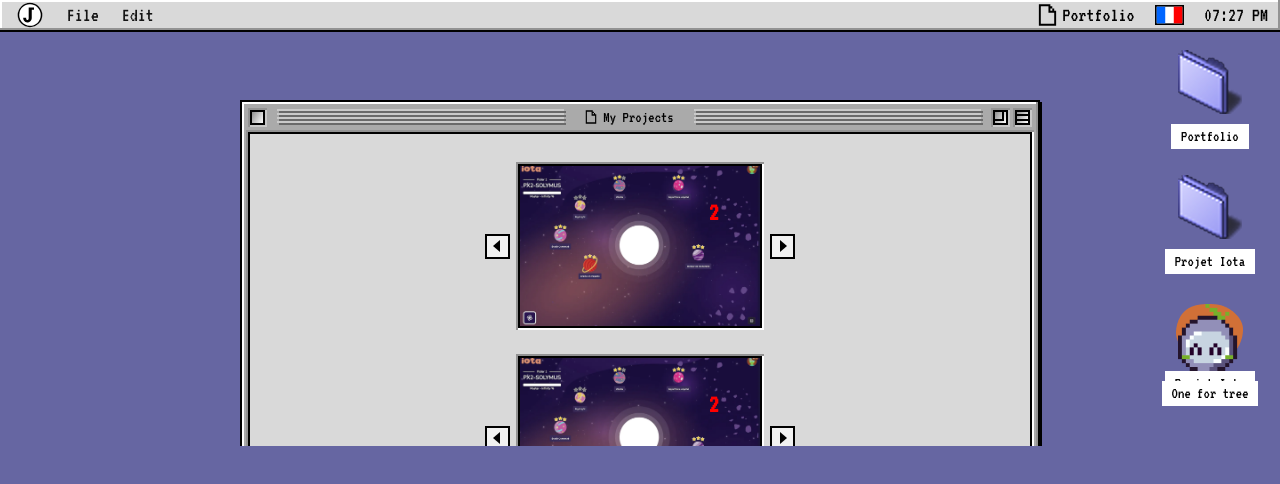
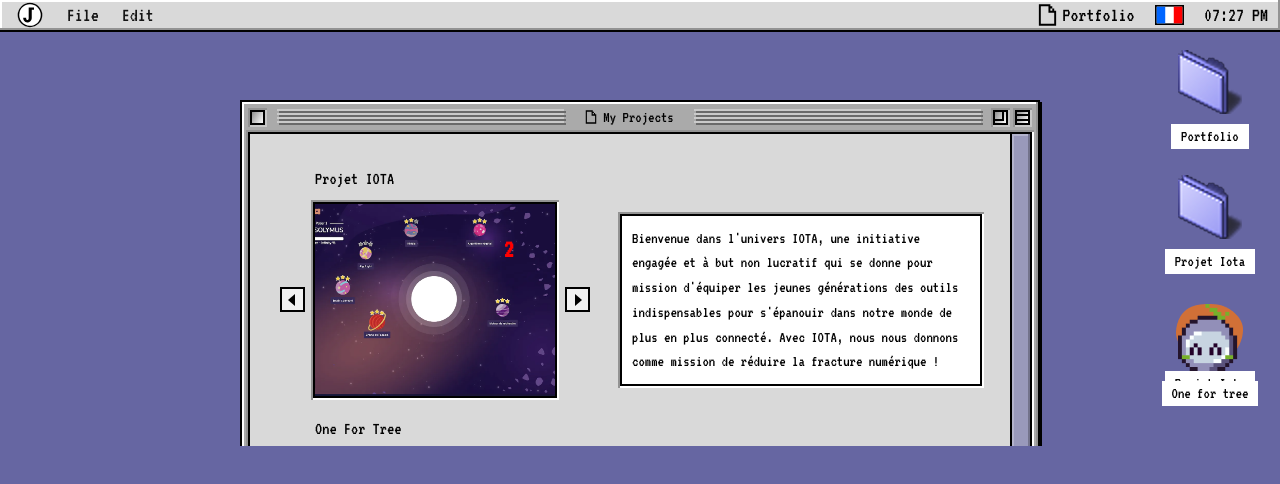
Before and after one commit to juthomas/Portfolio-Mac9.1, a Next.js app: page / in a window 1280 px wide. Shown: the top 484 px of the page. Built offline with nearby package versions, Linux system fonts and the light colour scheme.

Commit message:
[ADD] ScrollBar

```diff
--- a/Windows/ProjectsWindow/ProjectsWindow.tsx
+++ b/Windows/ProjectsWindow/ProjectsWindow.tsx
@@ -3,6 +3,7 @@ import { Box, Flex, List, Space, Text, Title } from '@mantine/core';
 import { Carousel } from '@/components/Carousel/Carousel';
 import mdma from '@/assets/carousels/mdma.webp';
 import iota from '@/assets/carousels/holy.webp';
+import classes from '@/styles/theme.module.css';
 
 export default function ProjectsWindow(): JSX.Element {
   const slides = [
@@ -12,9 +13,67 @@ export default function ProjectsWindow(): JSX.Element {
 
   return (
     <Flex direction="column" align="center" h="100%">
-      <Flex direction="column" align="center" h="100%" w="100%" pt="xl" maw="650px">
-        <Carousel slides={slides} options={{ loop: true }} />
+      <Flex direction="column" align="center" h="100%" w="100%" pt="xl" maw="700px">
+        <Text fz="lg" ta="left" ml={70} mb="xs" w="100%">
+          Projet IOTA
+        </Text>
+        <Flex gap="xl" align="center">
+          <Carousel slides={slides} options={{ loop: true }} />
+          <Box p="xs" w="100%" h="100%" bg="white" className={classes.retroBox}>
+            <Text ta="left" w="100%">
+              {`Bienvenue dans l'univers IOTA, une initiative engagée et à but non lucratif qui se
+              donne pour mission d'équiper les jeunes générations des outils indispensables pour
+              s'épanouir dans notre monde de plus en plus connecté. Avec IOTA, nous nous donnons
+              comme mission de réduire la fracture numérique !`}
+            </Text>
+          </Box>
+        </Flex>
+        <Space h="lg" />
+        <Text fz="lg" ta="left" ml={70} mb="xs" w="100%">
+          One For Tree
+        </Text>
+        <Flex gap="xl" align="center">
+          <Carousel slides={slides} options={{ loop: true }} />
+          <Box p="xs" w="100%" h="100%" bg="white" className={classes.retroBox}>
+            <Text ta="left" w="100%">
+              {`Jeu gagnant d'une Gamejam de 48h organisé par la Vivatech, One For Tree vous fait
+              incarner un robot qui doit coopérer avec ses compères pour reboiser une planète
+              poluée. Un jeu mignon, multijoueur avec un message green tech et positif.`}
+            </Text>
+          </Box>
+        </Flex>
+        <Space h="lg" />
+        <Text fz="lg" ta="left" ml={70} mb="xs" w="100%">
+          Mega Drinking Machina Adventure
+        </Text>
+        <Flex gap="xl" align="center">
+          <Carousel slides={slides} options={{ loop: true }} />
+          <Box p="xs" w="100%" h="100%" bg="white" className={classes.retroBox}>
+            <Text ta="left" w="100%">
+              {`A travers le projet Mega Drinking Machina Adventure™ nous voulons faire vivre à nos
+              très chers futurs utilisateurs une simulation, familiale, de cette aventure hors du
+              commun. Une compilation de 11 jeux jouables à 5 joueurs mettront vos amitiés et vos
+              nerfs à rudes épreuves.`}
+            </Text>
+          </Box>
+        </Flex>
+        <Space h="lg" />
+        <Text fz="lg" ta="left" ml={70} mb="xs" w="100%">
+          Mega Drinking Machina Adventure
+        </Text>
+        <Flex gap="xl" align="center">
+          <Carousel slides={slides} options={{ loop: true }} />
+          <Box p="xs" w="100%" h="100%" bg="white" className={classes.retroBox}>
+            <Text ta="left" w="100%">
+              {`A travers le projet Mega Drinking Machina Adventure™ nous voulons faire vivre à nos
+              très chers futurs utilisateurs une simulation, familiale, de cette aventure hors du
+              commun. Une compilation de 11 jeux jouables à 5 joueurs mettront vos amitiés et vos
+              nerfs à rudes épreuves.`}
+            </Text>
+          </Box>
+        </Flex>
         <Space h="xl" />
+
         <Carousel slides={slides} options={{ loop: true }} />
       </Flex>
     </Flex>
--- a/components/Carousel/Carousel.module.css
+++ b/components/Carousel/Carousel.module.css
@@ -1,7 +1,7 @@
 .embla {
   --slide-spacing: 0rem;
   --slide-size: 15rem;
-  --slide-height: 10rem;
+  --slide-height: 12rem;
 }
 .embla__viewport {
   overflow: hidden;
--- a/components/Carousel/Carousel.tsx
+++ b/components/Carousel/Carousel.tsx
@@ -45,7 +45,7 @@ export const Carousel: React.FC<PropType> = (props) => {
         <Image alt="left arrow" src={arrowLeft} />
       </Button>
 
-      <Box className={themeClasses.retroBox}>
+      <Box className={themeClasses.retroBox} my={0}>
         <div className={emblaClasses.embla}>
           <div className={emblaClasses.embla__viewport} ref={emblaRef}>
             <div className={emblaClasses.embla__container}>
--- a/components/DraggableElement/DraggableElement.module.css
+++ b/components/DraggableElement/DraggableElement.module.css
@@ -5,7 +5,6 @@
   background-color: #aaaaaa;
   padding: rem(30px) calc(var(--borders-size) * 3) calc(var(--borders-size) * 3)
     calc(var(--borders-size) * 3);
-
   /* transition: all 1s steps(5) TODO: faire un truc dans le genre*/
 }
 
@@ -140,3 +139,65 @@
   background-color: #cacaca;
   box-shadow: var(--borders-size) var(--borders-size) #6a6a6a;
 }
+
+.scrollBar[data-orientation='vertical'] {
+  background-color: #aaaaaa;
+  border-left: var(--borders-size) solid #000000;
+  bottom: -8px;
+  /* bottom: 0; */
+}
+
+.scrollBar[data-orientation='vertical']::before,
+.scrollBar[data-orientation='vertical']::after {
+  content: '';
+  position: absolute;
+  top: 0;
+  left: 0;
+  bottom: 0;
+  right: 0;
+  pointer-events: none;
+}
+
+.scrollBar[data-orientation='vertical']::before {
+  border-left: var(--borders-size) solid #555555;
+}
+
+.scrollBar[data-orientation='vertical']::after {
+  border-right: var(--borders-size) solid #d5d5d5;
+}
+
+.scrollBar[data-orientation='horizontal'] {
+  background-color: transparent;
+}
+.corner {
+  background-color: transparent;
+  z-index: -1;
+}
+.scrollThumb {
+  z-index: 1;
+  background-color: #9999BB !important;
+  margin: -4px;
+  border-radius: 0;
+}
+
+.scrollThumb::before,
+.scrollThumb::after {
+  content: '';
+  position: absolute;
+  top: 0;
+  left: 0;
+  bottom: 0;
+  right: 0;
+  pointer-events: none;
+  transform: unset;
+}
+
+.scrollThumb::before {
+  border-left: var(--borders-size) solid #B3B3CC;
+  border-top: var(--borders-size) solid #B3B3CC;
+}
+
+.scrollThumb::after {
+  border-right: var(--borders-size) solid #73738C;
+  border-bottom: var(--borders-size) solid #73738C;
+}
--- a/components/DraggableElement/DraggableElement.tsx
+++ b/components/DraggableElement/DraggableElement.tsx
@@ -2,7 +2,7 @@
 
 import Image from 'next/image';
 import { useDraggable } from '@dnd-kit/core';
-import { Box, Group } from '@mantine/core';
+import { Box, Group, ScrollArea } from '@mantine/core';
 import { useState } from 'react';
 import fileIcon from '@/assets/file_icon.svg';
 import classes from './DraggableElement.module.css';
@@ -19,6 +19,7 @@ export function DraggableElement({
   setMaximized,
   maximized,
   focused,
+  scrollBar = false,
   windowIcon = fileIcon,
   windowTitle = 'Portfolio',
 }: {
@@ -32,6 +33,7 @@ export function DraggableElement({
   windowIcon?: string;
   windowTitle?: React.ReactNode;
   maximized?: boolean;
+  scrollBar?: boolean;
   setMaximized: () => void;
   focusing: () => void;
   deleting: () => void;
@@ -130,7 +132,29 @@ export function DraggableElement({
         </Group>
       </Box>
 
-      {!minimized && <Box className={classes.windowInner}>{children}</Box>}
+      {!minimized && (
+        <Box className={classes.windowInner}>
+          {scrollBar ? (
+            <ScrollArea
+              classNames={{
+                scrollbar: classes.scrollBar,
+                corner: classes.corner,
+                thumb: classes.scrollThumb,
+              }}
+              scrollbarSize={20}
+              h="100%"
+              type="always"
+              offsetScrollbars="y"
+            >
+              {children}
+            </ScrollArea>
+          ) : (
+            <Box h="100%" style={{ overflow: 'hidden' }}>
+              {children}
+            </Box>
+          )}
+        </Box>
+      )}
     </Box>
   );
 }
--- a/components/DraggableWindow/DraggableWindow.tsx
+++ b/components/DraggableWindow/DraggableWindow.tsx
@@ -9,6 +9,7 @@ import {
   useSensors,
 } from '@dnd-kit/core';
 import { useState } from 'react';
+import { ScrollArea } from '@mantine/core';
 import type { Coordinates } from '@dnd-kit/utilities';
 import { DraggableElement } from '../DraggableElement/DraggableElement';
 import useWindowDimensions, { WindowDimensions } from '@/hooks/useWindowDImensions';
@@ -26,6 +27,7 @@ export function DraggableWindow({
   coordinates = { x: 0, y: 30 },
   height = 400,
   width = 600,
+  scrollBar = false,
 }: {
   id?: string;
   coordinates?: { x: number; y: number };
@@ -39,6 +41,7 @@ export function DraggableWindow({
   deleting: () => void;
   setMaximized: () => void;
   children?: React.ReactNode;
+  scrollBar?: boolean;
 }) {
   const [{ x, y }, setCoordinates] = useState<Coordinates>(coordinates);
 
@@ -97,6 +100,7 @@ export function DraggableWindow({
         focused={focused}
         setMaximized={setMaximized}
         deleting={deleting}
+        scrollBar={scrollBar}
         focusing={focusing}
       >
         {children}
--- a/components/WindowsManager/WindowsManager.tsx
+++ b/components/WindowsManager/WindowsManager.tsx
@@ -14,6 +14,7 @@ interface windowsType {
   content: React.ReactNode;
   title?: string;
   icon?: string;
+  scrollBar?: boolean;
   maximized: boolean;
   size?: { height: number; width: number };
   coordinates: { x: number | 'center'; y: number | 'center' };
@@ -52,6 +53,7 @@ export default function WindowsManager() {
       content: <ProjectsWindow />,
       title: 'My Projects',
       maximized: false,
+      scrollBar: true,
       size: { height: 900, width: 800 },
       coordinates: { x: 'center', y: 100 },
     },
@@ -168,6 +170,7 @@ export default function WindowsManager() {
         <DraggableWindow
           key={elem.id}
           id={elem.id}
+          scrollBar={elem.scrollBar}
           height={elem?.size?.height}
           width={elem?.size?.width}
           maximized={elem.maximized}
```
